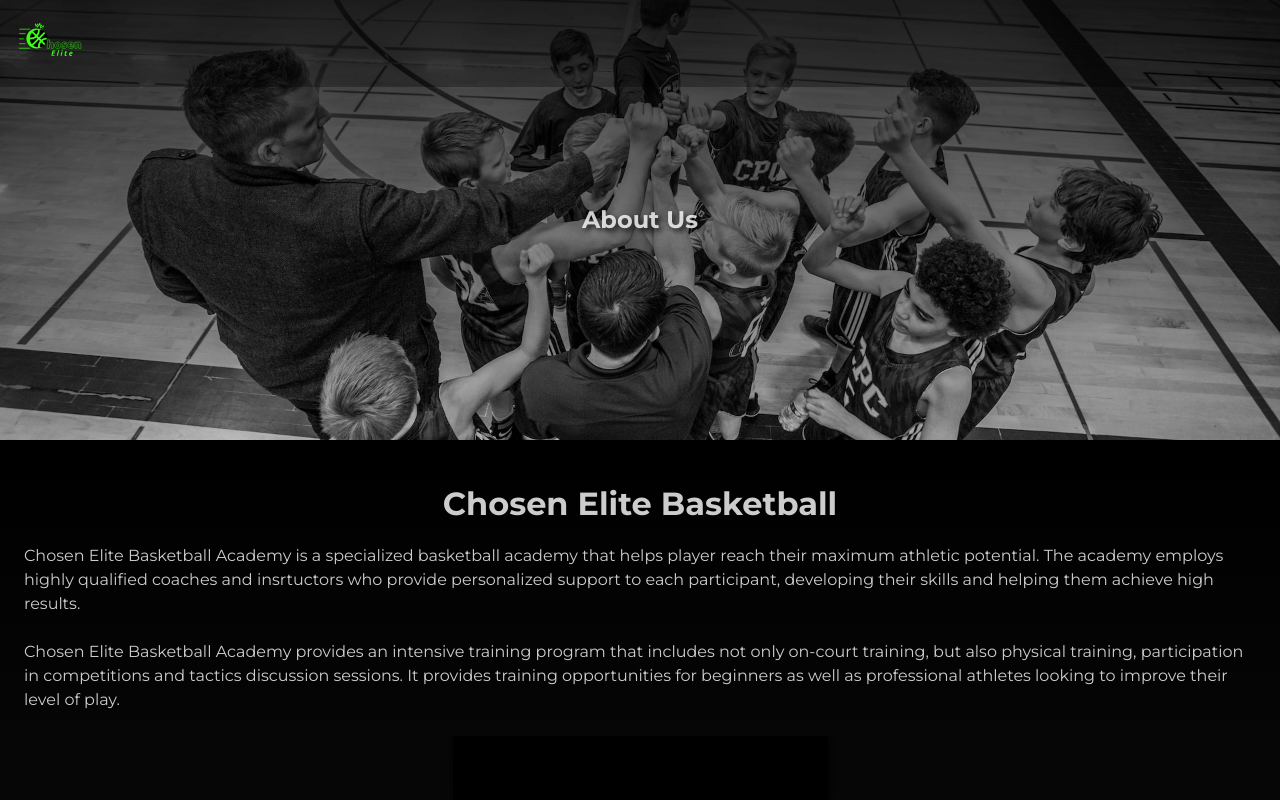
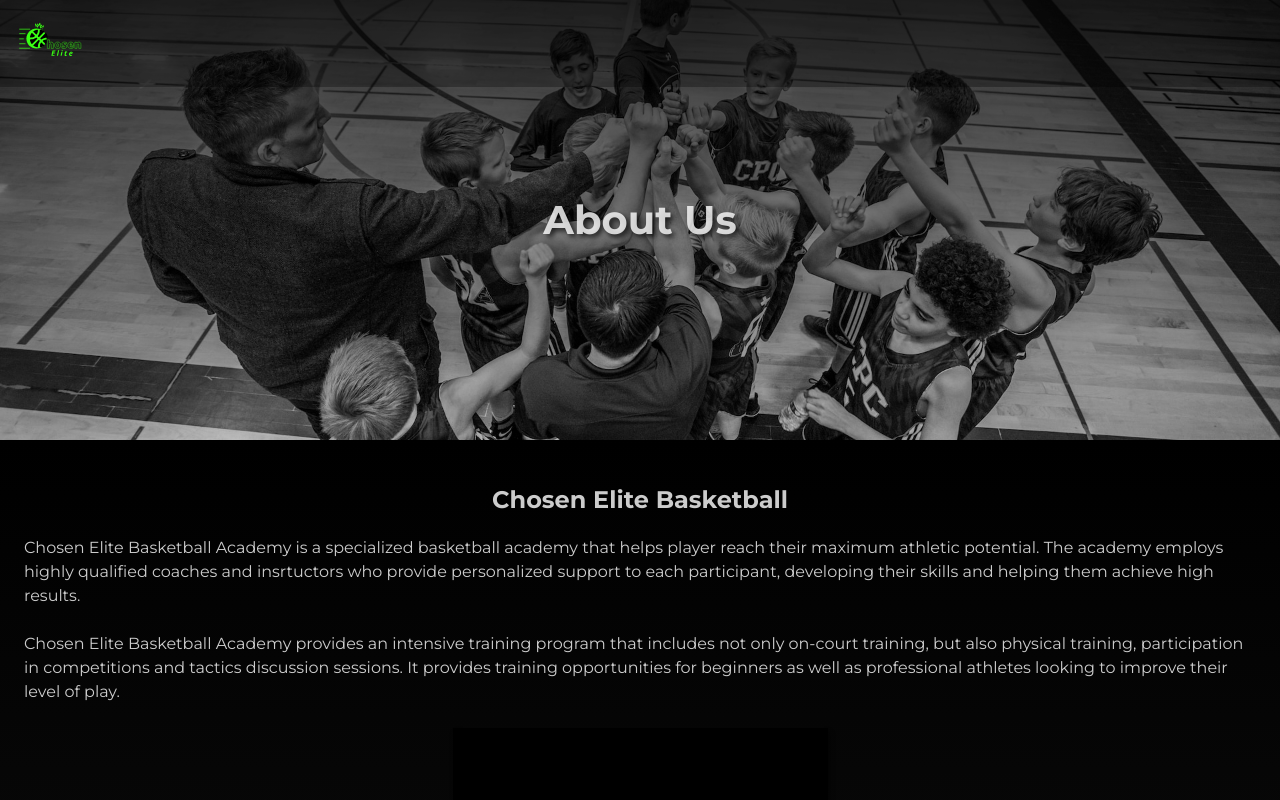
Before and after one commit to anthonyjprater/chosen-elite, a Vue app: page /about in a window 1280 px wide. Shown: the top 800 px of the page. Built offline with nearby package versions, Linux system fonts and the light colour scheme.

Commit message:
hero-header font size

```diff
--- a/src/components/headers/HeroHeader.vue
+++ b/src/components/headers/HeroHeader.vue
@@ -114,5 +114,9 @@
     padding: 1em 1.5em;
   }
 
+  h2.hero-headline {
+    font-size: 2.5rem;
+  }
+
 }
 </style>
--- a/src/views/AboutUs.vue
+++ b/src/views/AboutUs.vue
@@ -89,9 +89,9 @@
     }
 
     h2 {
-        font-size: 2rem;
-        align-self: center;
+        font-size: 1.5rem;
     }
+
 }
 
 </style>
```
